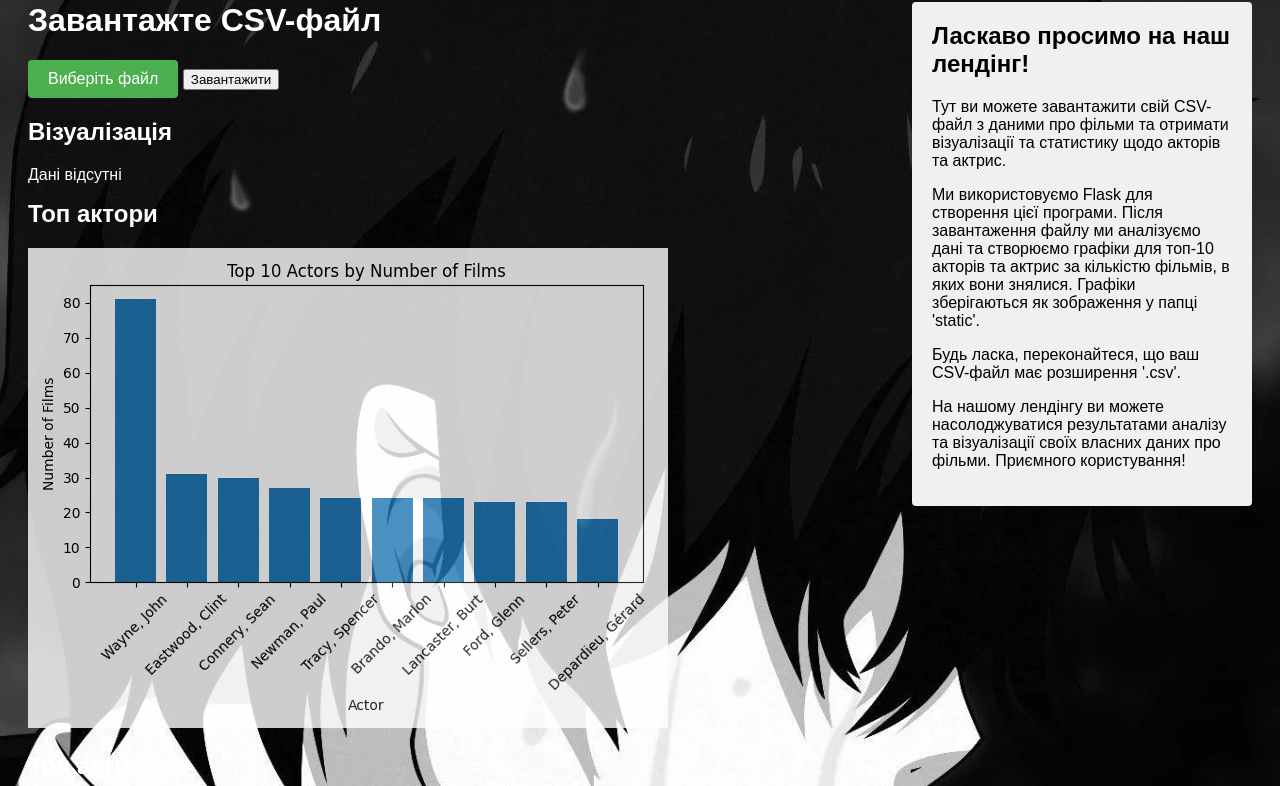
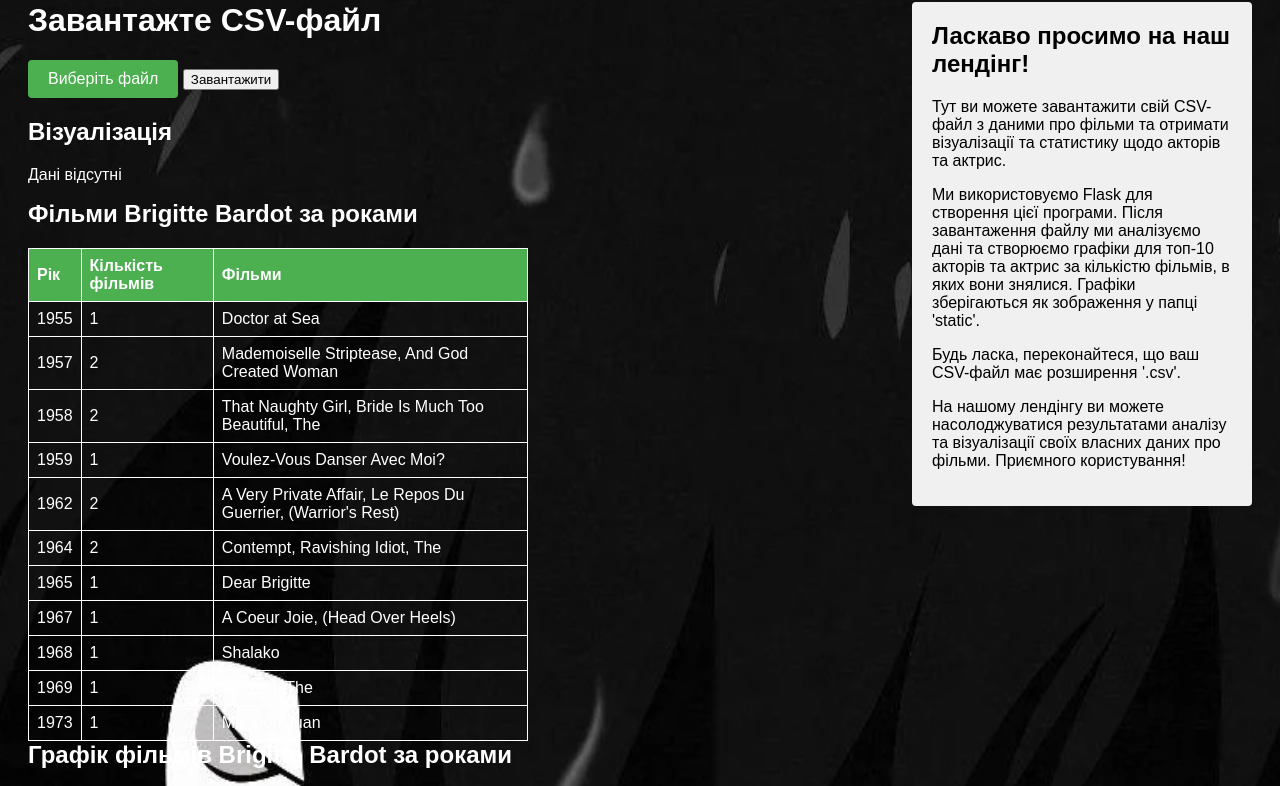
Before and after one commit to Seikinomor/FlaskDataFilm, a Flask app: page / in a window 1280 px wide. Shown: the part 26-812 px from the top of the page. Run offline with Flask 3, Linux system fonts and the light colour scheme.

Commit message:
Add files via upload

```diff
--- a/templates/index.html
+++ b/templates/index.html
@@ -53,6 +53,24 @@
             margin-bottom: 20px;
             opacity: 0.8;
         }
+
+        table {
+            border-collapse: collapse;
+            width: 100%;
+            max-width: 500px;
+            overflow-x: auto;
+        }
+
+        th, td {
+            border: 1px solid #ffffff;
+            padding: 8px;
+            text-align: left;
+        }
+
+        th {
+            background-color: #4caf50;
+            color: #ffffff;
+        }
     </style>
 </head>
 <body>
@@ -78,10 +96,83 @@
         <p>Дані відсутні</p>
     {% endif %}
 
-    <h2>Топ актори</h2>
-    <img src="{{ url_for('static', filename='actors_plot.png') }}" alt="Топ актори">
+    <h2>Фільми Brigitte Bardot за роками</h2>
+    <table>
+        <tr>
+            <th>Рік</th>
+            <th>Кількість фільмів</th>
+            <th>Фільми</th>
+        </tr>
+        <tr>
+            <td>1955</td>
+            <td>1</td>
+            <td>Doctor at Sea</td>
+        </tr>
+        <tr>
+            <td>1957</td>
+            <td>2</td>
+            <td>Mademoiselle Striptease, And God Created Woman</td>
+        </tr>
+        <tr>
+            <td>1958</td>
+            <td>2</td>
+            <td>That Naughty Girl, Bride Is Much Too Beautiful, The</td>
+        </tr>
+        <tr>
+            <td>1959</td>
+            <td>1</td>
+            <td>Voulez-Vous Danser Avec Moi?</td>
+        </tr>
+        <tr>
+            <td>1962</td>
+            <td>2</td>
+            <td>A Very Private Affair, Le Repos Du Guerrier, (Warrior's Rest)</td>
+        </tr>
+        <tr>
+            <td>1964</td>
+            <td>2</td>
+            <td>Contempt, Ravishing Idiot, The</td>
+        </tr>
+        <tr>
+            <td>1965</td>
+            <td>1</td>
+            <td>Dear Brigitte</td>
+        </tr>
+        <tr>
+            <td>1967</td>
+            <td>1</td>
+            <td>A Coeur Joie, (Head Over Heels)</td>
+        </tr>
+        <tr>
+            <td>1968</td>
+            <td>1</td>
+            <td>Shalako</td>
+        </tr>
+        <tr>
+            <td>1969</td>
+            <td>1</td>
+            <td>Women, The</td>
+        </tr>
+        <tr>
+            <td>1973</td>
+            <td>1</td>
+            <td>Ms. Don Juan</td>
+        </tr>
+    </table>
 
-    <h2>Топ актриси</h2>
-    <img src="{{ url_for('static', filename='actresses_plot.png') }}" alt="Топ актриси">
+    <h2>Графік фільмів Brigitte Bardot за роками</h2>
+    <div>
+        <img src="{{ url_for('static', filename='bardot_movies_plot.png') }}" alt="Bardot Movies Plot">
+    </div>
+
+    <h2>Топ-10 акторів за кількістю фільмів</h2>
+    <div>
+        <img src="{{ url_for('static', filename='actors_plot.png') }}" alt="Actors Plot">
+    </div>
+
+    <h2>Топ-10 актрис за кількістю фільмів</h2>
+    <div>
+        <img src="{{ url_for('static', filename='actresses_plot.png') }}" alt="Actresses Plot">
+    </div>
 </body>
 </html>
```
